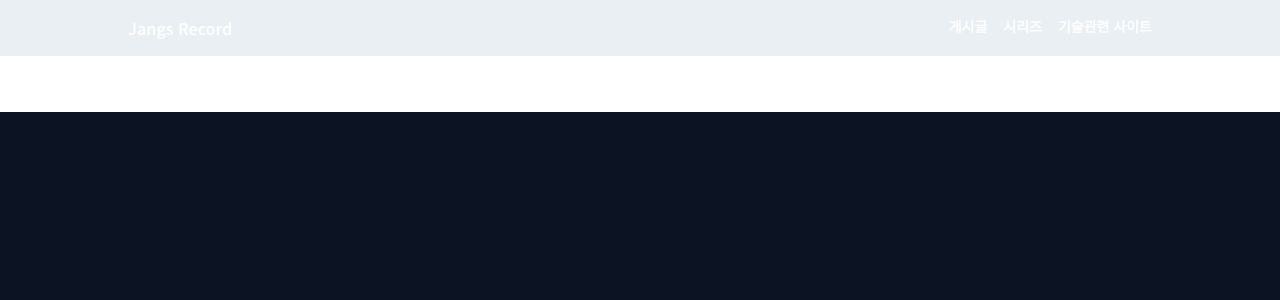
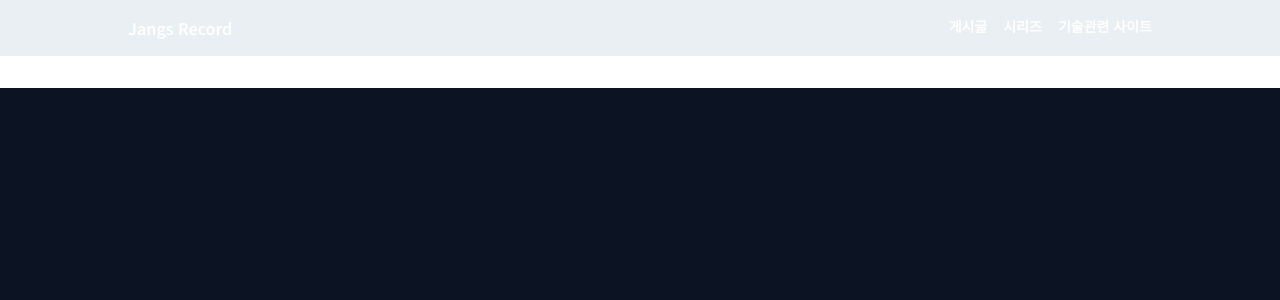
Before and after one commit to JangIkIk/record, a React (Vite) app: page / in a window 1280 px wide. Shown: the top 300 px of the page. Built offline with nearby package versions, Linux system fonts and the light colour scheme.

Commit message:
BaseLayout 컴포넌트 상속으로 변경

```diff
--- a/src/app/BaseLayout.tsx
+++ b/src/app/BaseLayout.tsx
@@ -1,3 +1,6 @@
+// package
+import { Outlet } from 'react-router-dom';
+// slice
 import Header from "./Header";
 
 function BaseLayout () {
@@ -7,7 +10,9 @@ function BaseLayout () {
                 <Header/>
             </header>
             <main className="ct-bg-1 p-4">
-                <p className="max-w-5xl m-auto">1</p>
+                <div className="max-w-5xl m-auto">
+                    <Outlet/>
+                </div>
             </main>
         </div>
     );
```
